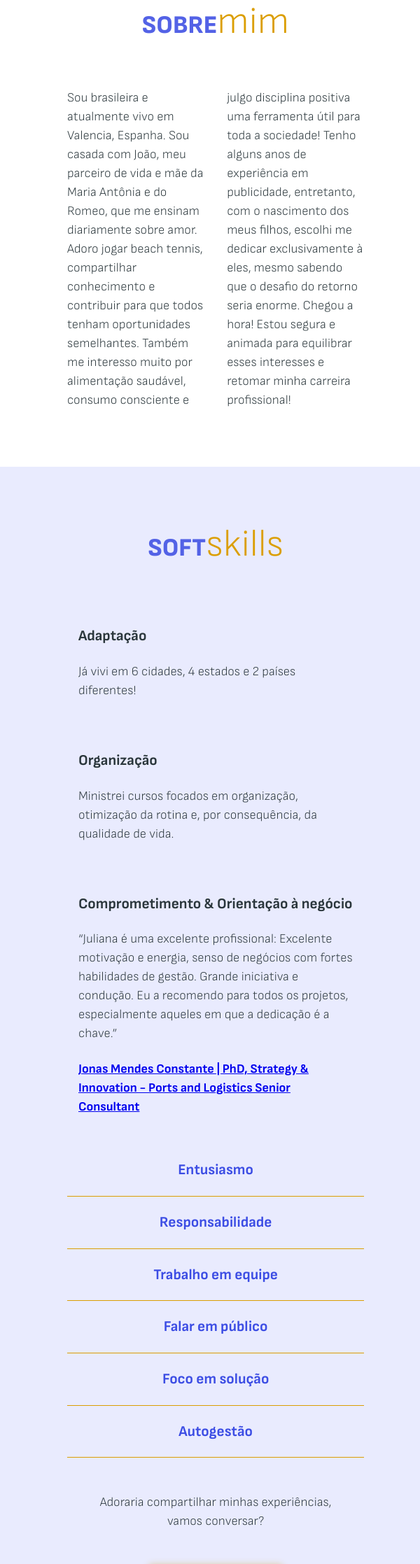
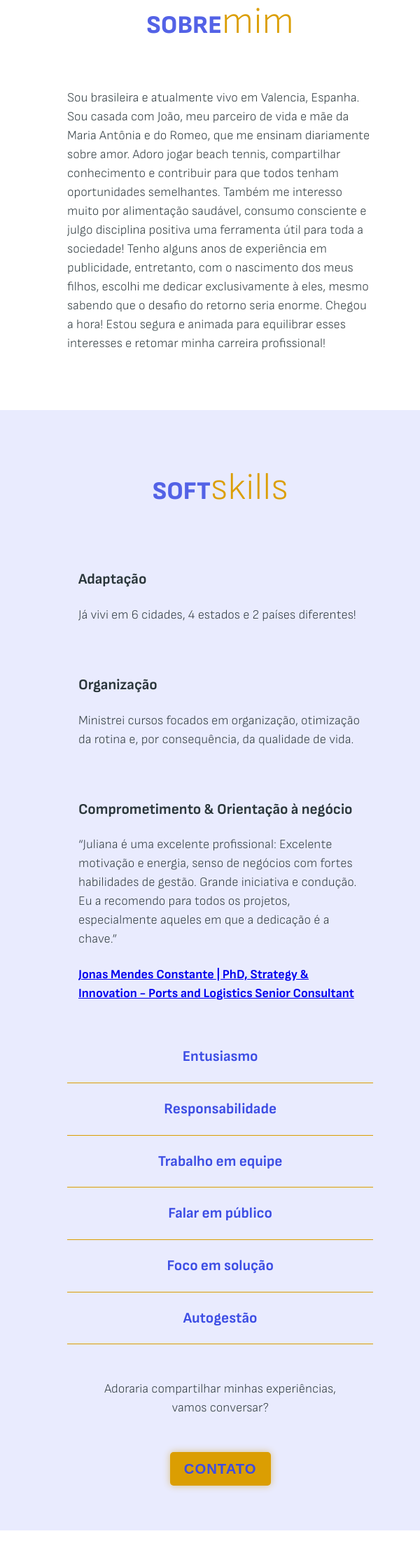
Before and after one commit to Juliana-CH/portfolio-v1, a React (Vite) app: page / in a window 600 px wide. Shown: the part 1180-3415 px from the top of the page at 70% size. Built offline with nearby package versions, Linux system fonts and the light colour scheme.

Commit message:
Media queries done.

```diff
--- a/src/components/buttons/buttons.scss
+++ b/src/components/buttons/buttons.scss
@@ -63,3 +63,74 @@ button {
         text-transform: uppercase;
         margin-top: 1rem;
     }
+
+
+@media (max-width: 600px) {
+
+    button {
+        cursor: pointer;
+        border: none;
+        font-weight: 900;
+        transition: background-color 0.3s ease-in-out;
+        font-size: var(--font-s);
+    }
+
+
+        .btn-cta {
+            background-color: var(--third-color);
+            display: inline-block;
+            color: var(--support-first-color);
+            letter-spacing: 1px;
+            border-radius: 5px;
+            text-align: center;
+            box-shadow: 0 0 .5em var(--third-color-assistant);
+            width: 9rem;
+            height: 3rem;
+
+            &:hover {
+                background-color: var(--third-color-assistant);
+            }
+        }
+
+
+        .btn-blue {
+            background-color: var(--support-first-color);
+            display: inline-block;
+            color: var(--fourth-color);
+            letter-spacing: 1px;
+            border-radius: 5px;
+            text-align: center;
+            box-shadow: 0 3px 3px 0 var(--first-font-color);
+            width: 9rem;
+            height: 3rem;
+
+            &:hover {
+            background-color: var(--bg-hover);
+            }
+        }
+
+        .show-menu {
+            background-color: var(--third-color-assistant);
+            color: var(--first-color);
+            letter-spacing: 1px;
+            box-shadow: 0 0 .5em var(--third-color-assistant);
+            border-radius: 5px;
+            font-size: var(--font-xs);
+            width: 4rem;
+            height: 2rem;
+        }
+
+        .send-btn {
+            background-color: var(--third-color-assistant);
+            color: var(--first-color);
+            letter-spacing: 1px;
+            box-shadow: 0 0 .5em var(--third-color-assistant);
+            border-radius: 5px;
+            font-size: var(--font-xs);
+            width: 8rem;
+            height: 2rem;
+            text-transform: uppercase;
+            margin-top: 1rem;
+        }
+
+}
--- a/src/views/about/about.scss
+++ b/src/views/about/about.scss
@@ -14,3 +14,11 @@
         font-weight: 300;
     }
 }
+
+@media (max-width: 600px) {
+
+    #about .aboutme-text {
+        columns: 1;
+        column-gap: 0;
+    }
+}
--- a/src/views/projects/Projects.jsx
+++ b/src/views/projects/Projects.jsx
@@ -14,8 +14,8 @@ function Projects() {
                 <div className="project-container-left">
 
                     <div className="project-container-image">
-                        <img src="https://comunidad.retorn.com/wp-content/uploads/cache/2018/09/gatitos/3008811440.jpg"
-                        alt="Gatito Fofito"></img>
+                        <img className="project-image" src="./src/assets/images/calculator.png"
+                        alt="Projeto Calculadora, fundo preto e botões em cinza e laranja."/>
                     </div>
 
                     <div className="project-container-text">
@@ -79,8 +79,9 @@ function Projects() {
                     </div>
 
                     <div className="project-container-image">
-                        <img src="https://comunidad.retorn.com/wp-content/uploads/cache/2018/09/gatitos/3008811440.jpg"
-                        alt="Gatito Fofito"></img>
+                    <img className="project-image" src="./src/assets/images/about-me.png"
+                    alt="Imagem da capa do primeiro projeto feito por mim. Fundo lilás com meu nome escrito
+                    em roxo e em letra cursiva."/>
                     </div>
                 </div>
             </div>
--- a/src/views/projects/projects.scss
+++ b/src/views/projects/projects.scss
@@ -3,10 +3,26 @@
 #projects {
     padding: var(--padding-size-v);
     background-color: var(--second-color);
+    font-size: var(--font-s);
 }
 
+.project-container-image {
+    display: none;
+}
+
+.btn-blue {
+    margin-top: 1rem;
+    margin-bottom: 2rem;
+    }
+
+
+
+
+
+@media (min-width: 600px) {
     .side-image-content {
         margin: 0rem;
+        font-size: var(--font-m);
     }
 
     .project-container-left {
@@ -42,7 +58,6 @@ padding-top: 2rem;
         }
     }
 
-
     .project-container-right {
         columns: 2;
         column-gap: 20px;
@@ -72,6 +87,6 @@ padding-top: 2rem;
 
             .btn-blue {
             margin-top: 1rem;
-
             }
         }
+    }
```
Also changed, not shown: src/assets/images/about-me.png (added), src/assets/images/calculator.png (added). Lines whose indentation alone changed are shown as unchanged.
